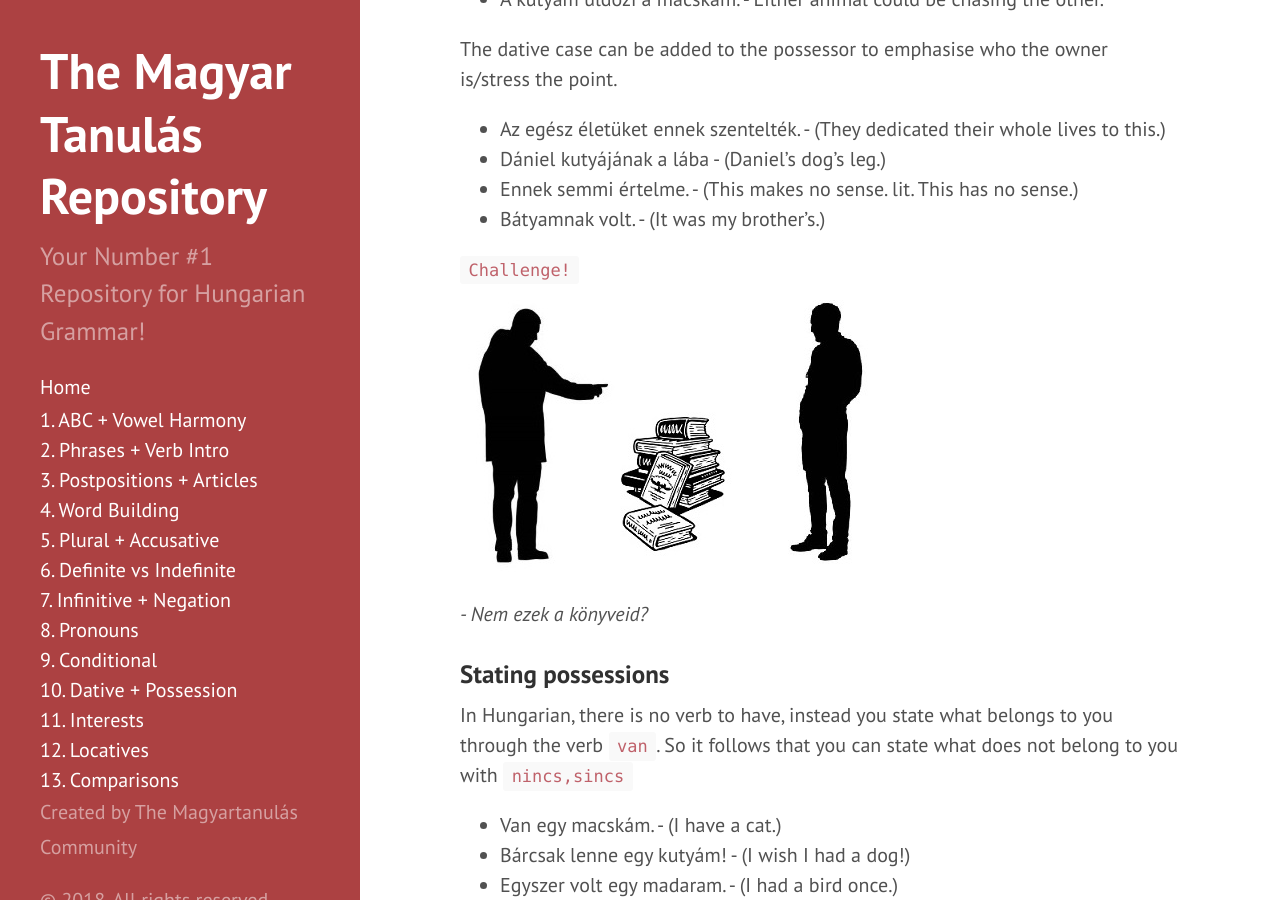
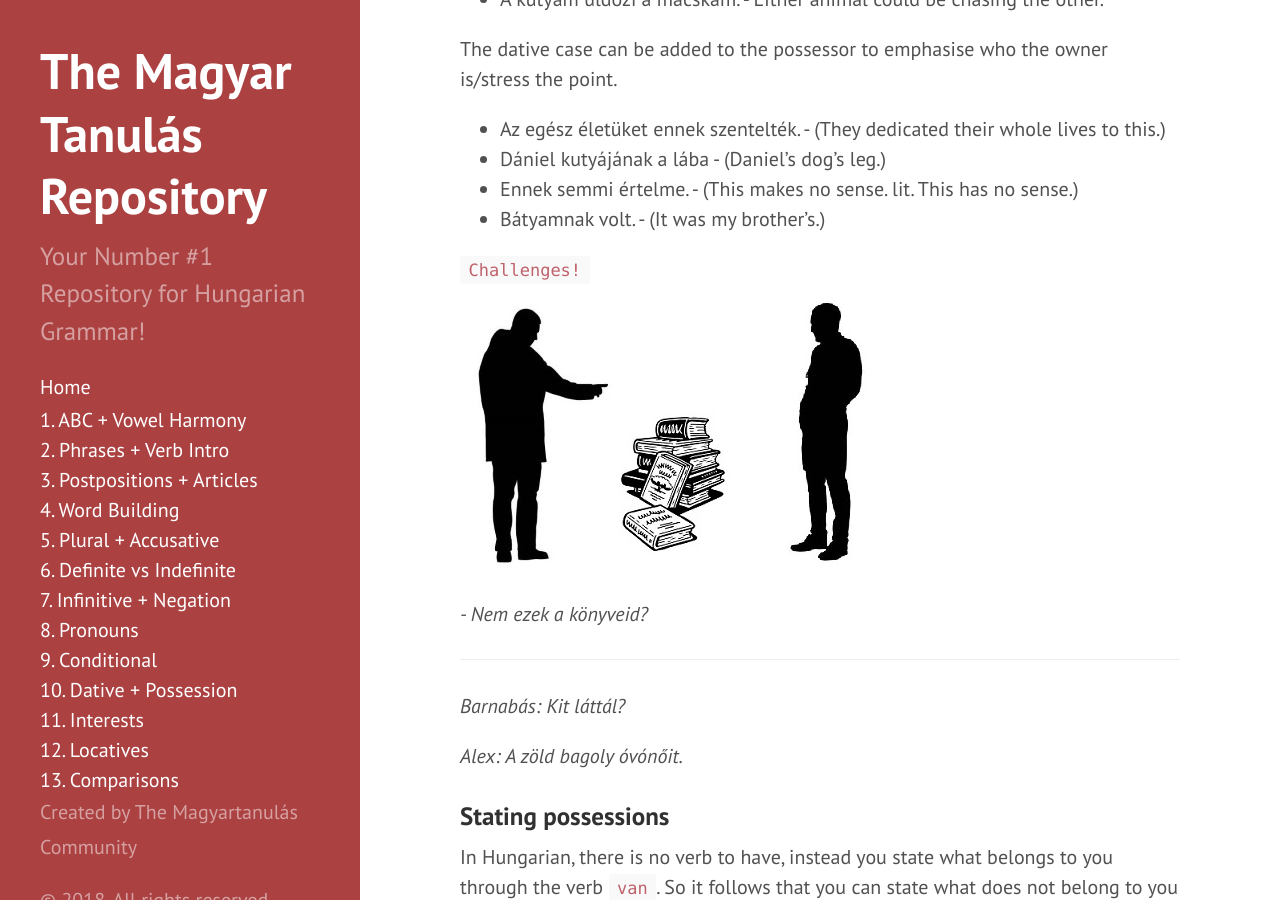
Before and after one commit to Magyartanulas/magyartanulas.github.io, a Jekyll site: the page built from dative_possession.md, in a window 1280 px wide and 900 px high, scrolled down 3345 px. Built offline with Jekyll 4.4.1, drawn with Linux system fonts in a browser that asks for light colours; Markdown is read by kramdown in place of the engine named in the settings.

Commit message:
Update dative_possession.md

```diff
--- a/dative_possession.md
+++ b/dative_possession.md
@@ -96,10 +96,15 @@ The dative case can be added to the possessor to emphasise who the owner is/stre
 * Ennek semmi értelme. - (This makes no sense. lit. This has no sense.)
 * Bátyamnak volt. - (It was my brother's.)
 
-`Challenge!`
+`Challenges!`
 ![Könyvek](https://magyartanulas.github.io/public/könyvek.jpg)
 
 *- Nem ezek a könyveid?*
+
+---
+*Barnabás: Kit láttál?*
+
+*Alex: A zöld bagoly óvónőit.*
 
 ### Stating possessions
 
```
